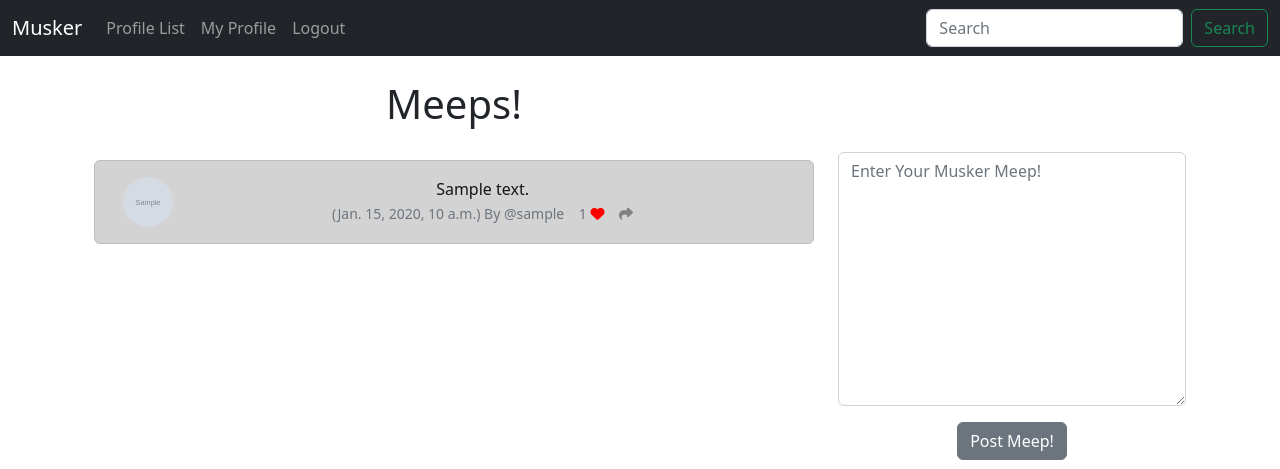
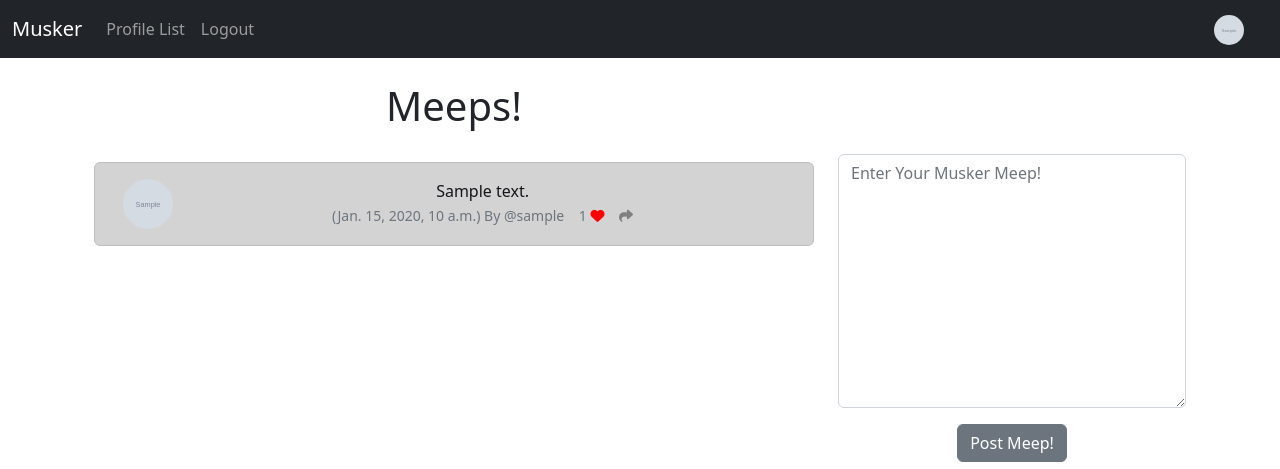
Before and after one commit to CapitainFan/Beeper, a Django app: page / in a window 1280 px wide. Shown: the top 469 px of the page. Run offline with Django 4.2, Linux system fonts and the light colour scheme; a user stored in the database is signed in; tables that the repository leaves empty hold one stand-in row (values such as "Sample post"); grey boxes marked "Sample" are stand-in pictures; some libraries are stand-ins or nearby versions.

Commit message:
added profile link

```diff
--- a/social/musker/templates/base.html
+++ b/social/musker/templates/base.html
@@ -1,3 +1,4 @@
+{% load static %}
 <!doctype html>
 <html lang="en">
   <head>
--- a/social/musker/templates/navbar.html
+++ b/social/musker/templates/navbar.html
@@ -1,3 +1,5 @@
+{% load static %}
+
 <nav class="navbar navbar-expand-lg navbar-dark bg-dark">
     <div class="container-fluid">
       <a class="navbar-brand" href="{% url 'home' %}">Musker</a>
@@ -7,14 +9,10 @@
       <div class="collapse navbar-collapse" id="navbarSupportedContent">
         <ul class="navbar-nav me-auto mb-2 mb-lg-0">
 
-          <a class="nav-link"
-          href="{% url 'profile_list' %}">Profile List</a>
+        <a class="nav-link"
+        href="{% url 'profile_list' %}">Profile List</a>
 
-          {% if user.is_authenticated %}
-        <li class="nav-item">
-          <a class="nav-link"
-          href="{% url 'profile' request.user.id %}">My Profile</a>
-        </li>
+        {% if user.is_authenticated %}
         <li class="nav-item">
           <a class="nav-link"
           href="{% url 'logout' %}">Logout</a>
@@ -31,10 +29,26 @@
         {% endif %}
 
         </ul>
-        <form class="d-flex" role="search">
+        <!-- <form class="d-flex" role="search">
           <input class="form-control me-2" type="search" placeholder="Search" aria-label="Search">
           <button class="btn btn-outline-success" type="submit">Search</button>
-        </form>
+        </form> -->
+
+        {% if user.is_authenticated %}
+        <ul class="navbar-nav ml-auto">
+          <li class="nav-link navbar-brand">
+            <a href="{% url 'profile' request.user.id %}">
+        {% if user.profile.profile_image %}
+          <img src="{{ user.profile.profile_image.url }}" class="rounded-circle" width=30 height=30>
+        {% else %}
+          <img src="{% static 'images/default_profile_pic.png' %}" class="img-fluid rounded-circle" alt="Profile Image" width=30>
+        {% endif %}
+            </a>
+
+          </li>
+        </ul>
+        {% endif %}
+
       </div>
     </div>
 </nav>
```
